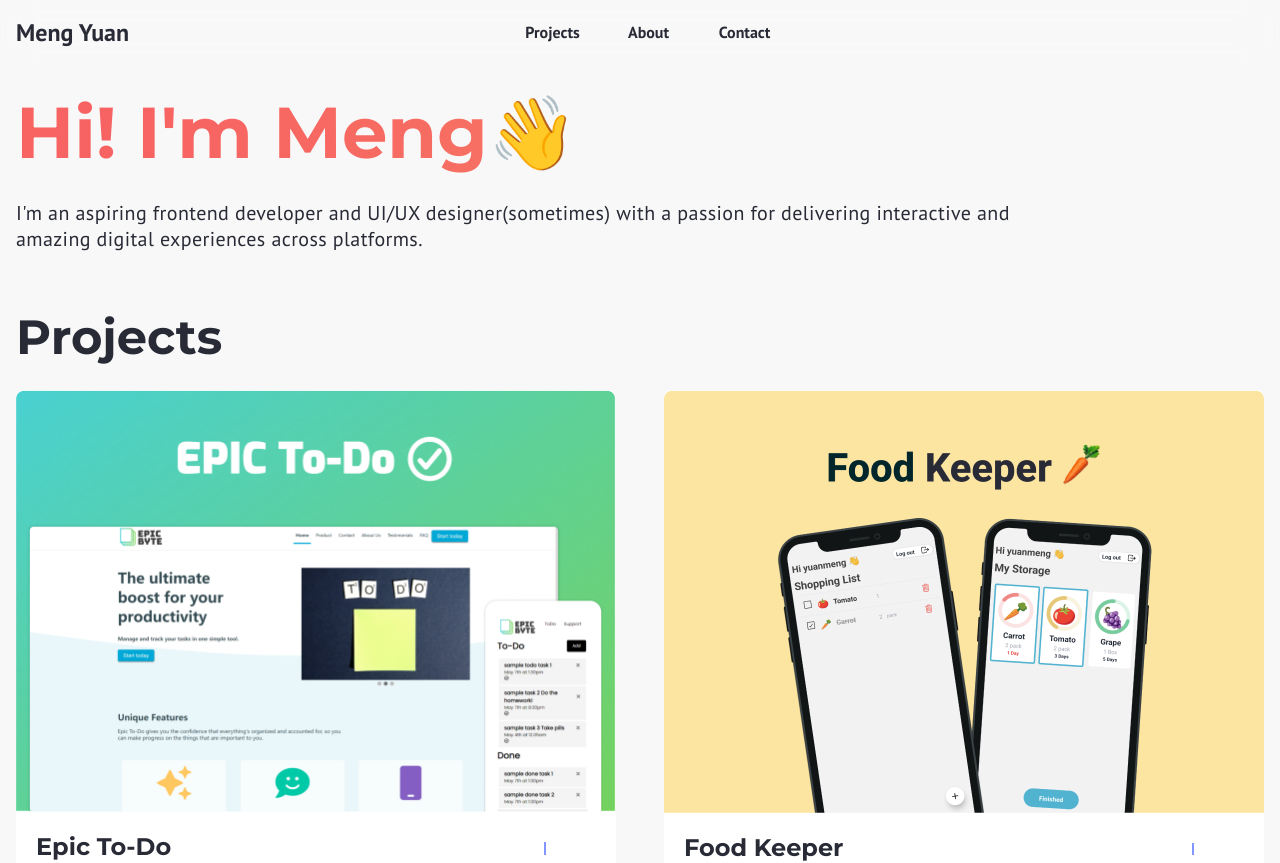
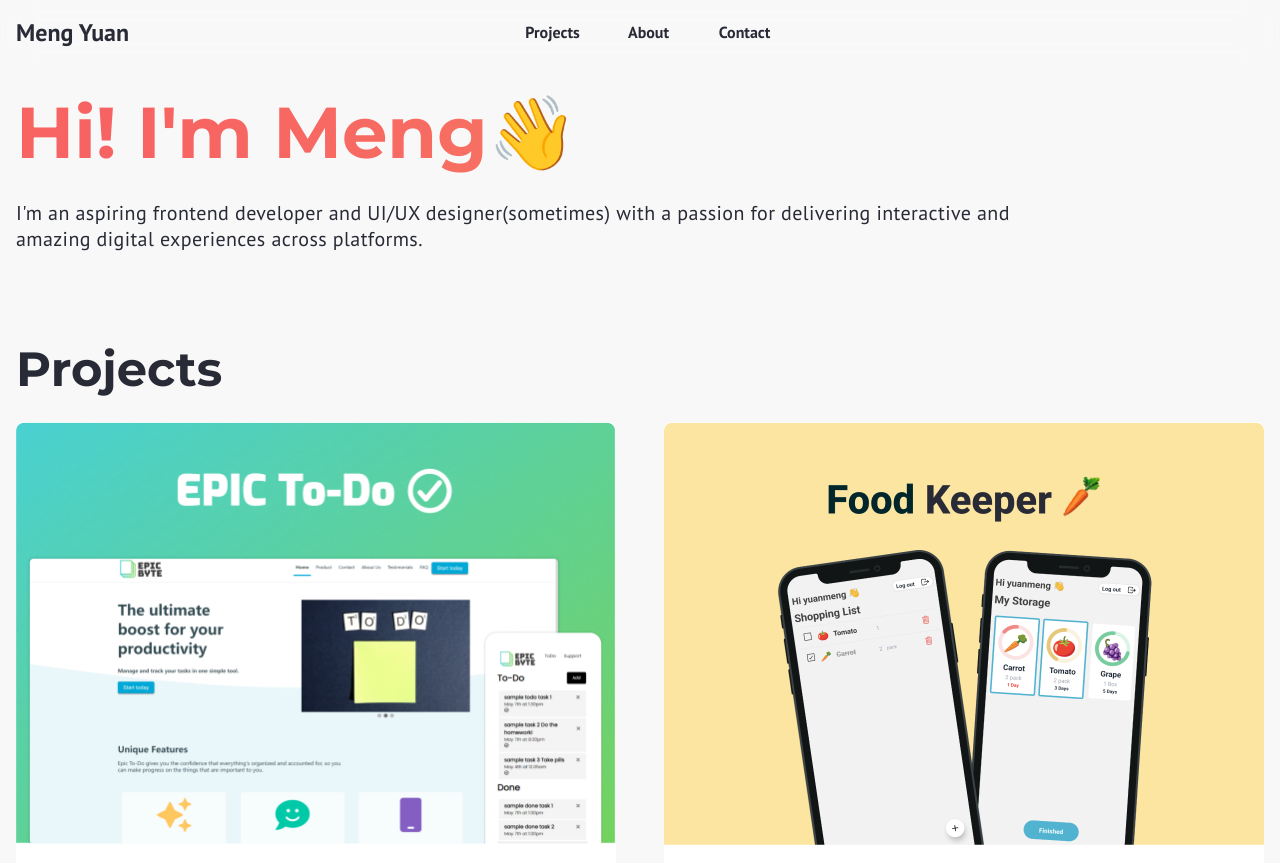
Before and after one commit to mong00x/portfolio, a Next.js app: page / in a window 1280 px wide. Shown: the top 863 px of the page. Built offline with nearby package versions, Linux system fonts and the light colour scheme.

Commit message:
fix project section layout

```diff
--- a/components/Project.js
+++ b/components/Project.js
@@ -1,5 +1,4 @@
 import React, { useState, useEffect } from "react";
-import ReactDOM from "react-dom";
 
 import styles from "../styles/Project.module.css";
 import { motion, Variants } from "framer-motion";
--- a/pages/index.js
+++ b/pages/index.js
@@ -106,22 +106,14 @@
           </div>
         </section>
 
-        {/* <svg
-          xmlns="http://www.w3.org/2000/svg"
-          viewBox="0 0 1440 320"
-          className={styles.svg}
-        >
-          <path
-            fill-opacity="1"
-            d="M0,224L80,218.7C160,213,320,203,480,176C640,149,800,107,960,90.7C1120,75,1280,85,1360,90.7L1440,96L1440,0L1360,0C1280,0,1120,0,960,0C800,0,640,0,480,0C320,0,160,0,80,0L0,0Z"
-          ></path>
-        </svg> */}
-        <section id="projects" className={(styles.projects, styles.container)}>
-          <h2>Projects</h2>
-          <div className={styles.grid}>
-            {Data.projects.map((project) => (
-              <Project key={project.id} project={project} />
-            ))}
+        <section id="projects" className={styles.projects}>
+          <div className={styles.container}>
+            <h2>Projects</h2>
+            <div className={styles.grid}>
+              {Data.projects.map((project) => (
+                <Project key={project.id} project={project} />
+              ))}
+            </div>
           </div>
         </section>
 
--- a/styles/Home.module.css
+++ b/styles/Home.module.css
@@ -168,12 +168,16 @@
   }
 
   .hero {
-    padding: 4rem 0 2rem 0;
+    padding-top: 4rem;
   }
 
   .intro {
     font-size: 1.25rem !important;
     width: 80% !important;
+  }
+
+  .projects {
+    padding-bottom: 4rem;
   }
 
   .grid {
@@ -213,6 +217,10 @@
     align-self: end;
   }
 
+  .projects {
+    padding-bottom: 4rem;
+  }
+
   .grid {
     display: flex;
     flex-direction: column;
```
